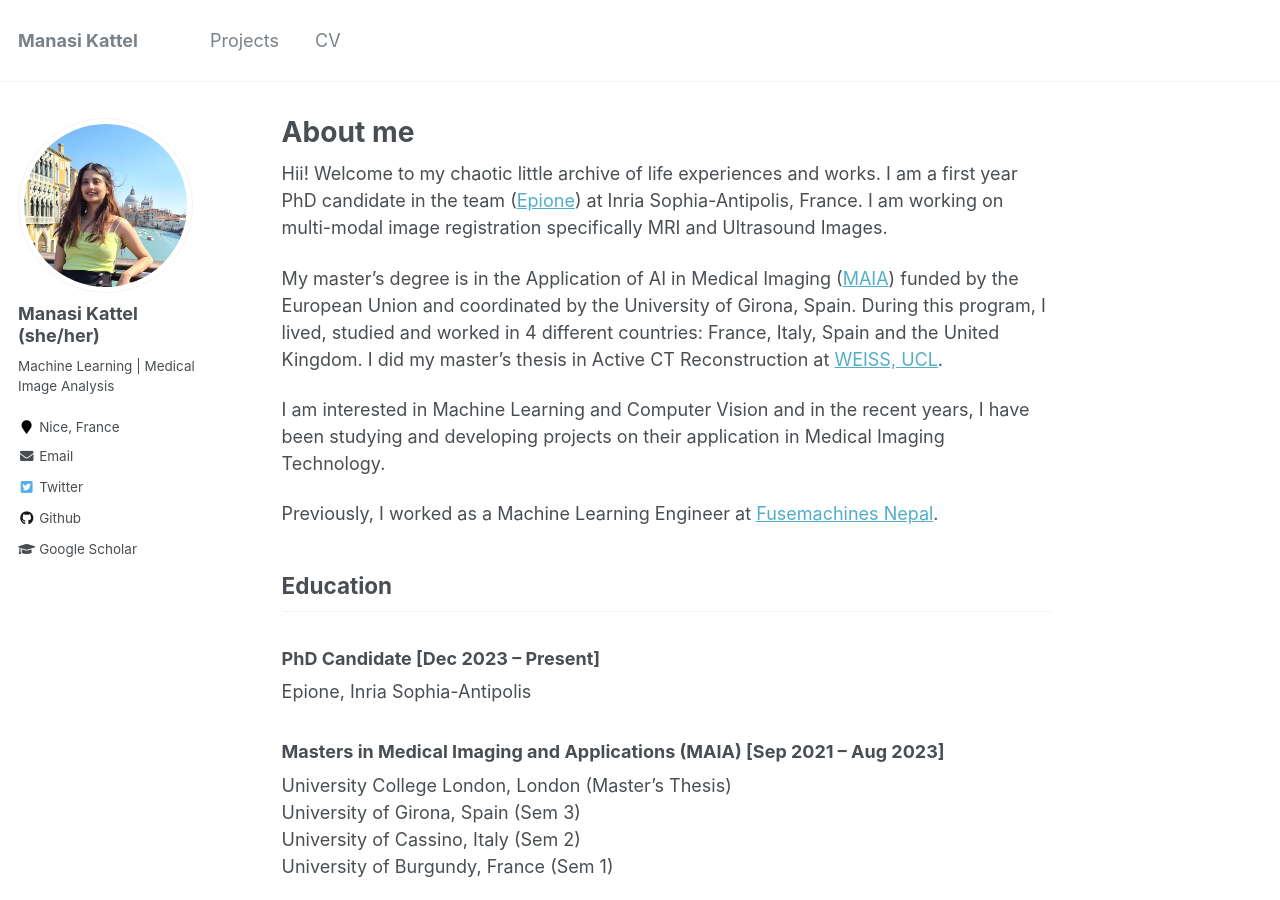
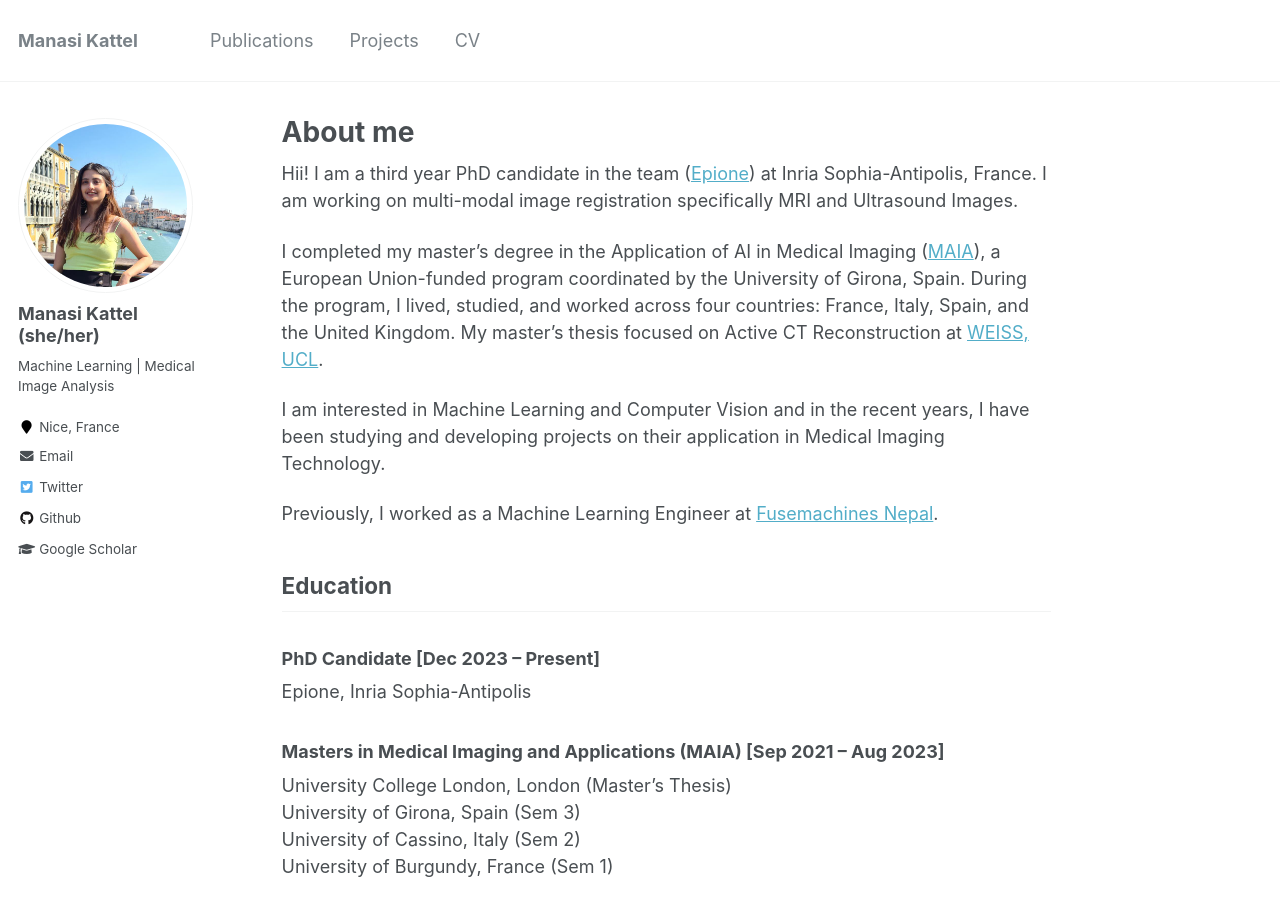
Before and after one commit to manasikattel/manasikattel.github.io, a Jekyll site: the page built from _pages/about.md, in a window 1280 px wide and 900 px high. Built offline with Jekyll 4.4.1, drawn with Linux system fonts in a browser that asks for light colours.

Commit message:
uptodate

```diff
--- a/_data/navigation.yml
+++ b/_data/navigation.yml
@@ -1,7 +1,7 @@
 # main links links
 main:
-  # - title: "Publications"
-  #   url: /publications/
+  - title: "Publications"
+    url: /publications/
 
   # - title: "Talks"
   #   url: /talks/
--- a/_pages/about.md
+++ b/_pages/about.md
@@ -8,10 +8,9 @@ redirect_from:
   - /about.html
 ---
 
-Hii! Welcome to my chaotic little archive of life experiences and works.
-I am a first year PhD candidate in the team ([Epione](https://team.inria.fr/epione/en/)) at Inria Sophia-Antipolis, France. I am working on multi-modal image registration specifically MRI and Ultrasound Images.
+Hii! I am a third year PhD candidate in the team ([Epione](https://team.inria.fr/epione/en/)) at Inria Sophia-Antipolis, France. I am working on multi-modal image registration specifically MRI and Ultrasound Images.
 
-My master's degree is in the Application of AI in Medical Imaging ([MAIA](https://maiamaster.udg.edu/)) funded by the European Union and coordinated by the University of Girona, Spain. During this program, I lived, studied and worked in 4 different countries: France, Italy, Spain and the United Kingdom. I did my master's thesis in Active CT Reconstruction at [WEISS, UCL](https://www.ucl.ac.uk/interventional-surgical-sciences).
+I completed my master's degree in the Application of AI in Medical Imaging ([MAIA](https://maiamaster.udg.edu/)), a European Union-funded program coordinated by the University of Girona, Spain. During the program, I lived, studied, and worked across four countries: France, Italy, Spain, and the United Kingdom. My master's thesis focused on Active CT Reconstruction at [WEISS, UCL](https://www.ucl.ac.uk/interventional-surgical-sciences).
 
 
  I am interested in Machine Learning and Computer Vision and in the recent years, I have been studying and developing projects on their application in Medical Imaging Technology.
```
